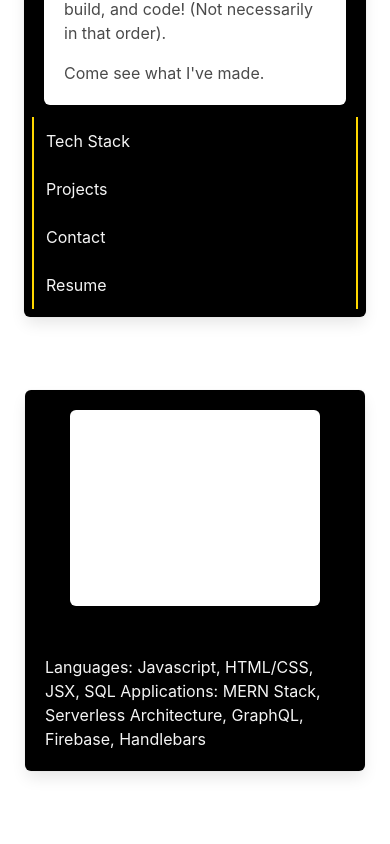
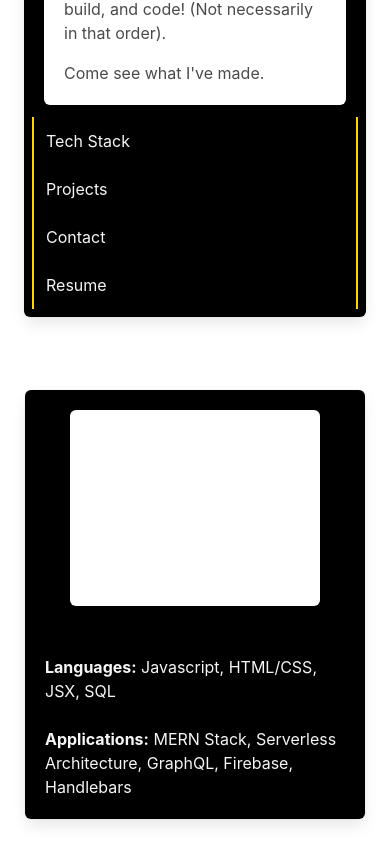
Before and after one commit to Windowmac/react-portfolio, a React (Create React App) app: page / in a window 390 px wide. Shown: the part 496-1340 px from the top of the page. Before the commit the page ends 1292 px from the top, so only its background shows below. Built offline with nearby package versions, Linux system fonts and the light colour scheme; no server answers.

Commit message:
adjusted graph description for mobile

```diff
--- a/src/components/Graph/Graph.js
+++ b/src/components/Graph/Graph.js
@@ -44,7 +44,6 @@ const Graph = (props) => {
 
         return getAPI().then(buildGraph);
       }, [])}
-      {props.sectionDisplay}
     </div>
   );
 };
--- a/src/components/TechStack/TechStack.js
+++ b/src/components/TechStack/TechStack.js
@@ -1,9 +1,13 @@
 const TechStack = () => (
   <div>
-    <h4>
-      Languages: Javascript, HTML/CSS, JSX, SQL Applications: MERN Stack,
-    </h4>
-    <h4>Serverless Architecture, GraphQL, Firebase, Handlebars</h4>
+    <div className="block">
+      <h4>
+        <strong style={{color: "whitesmoke"}}>Languages:</strong> Javascript, HTML/CSS, JSX, SQL
+      </h4>
+    </div>
+    <div className="block">
+      <h4><strong style={{color: "whitesmoke"}}>Applications:</strong> MERN Stack, Serverless Architecture, GraphQL, Firebase, Handlebars</h4>
+    </div>
   </div>
 );
 
```
